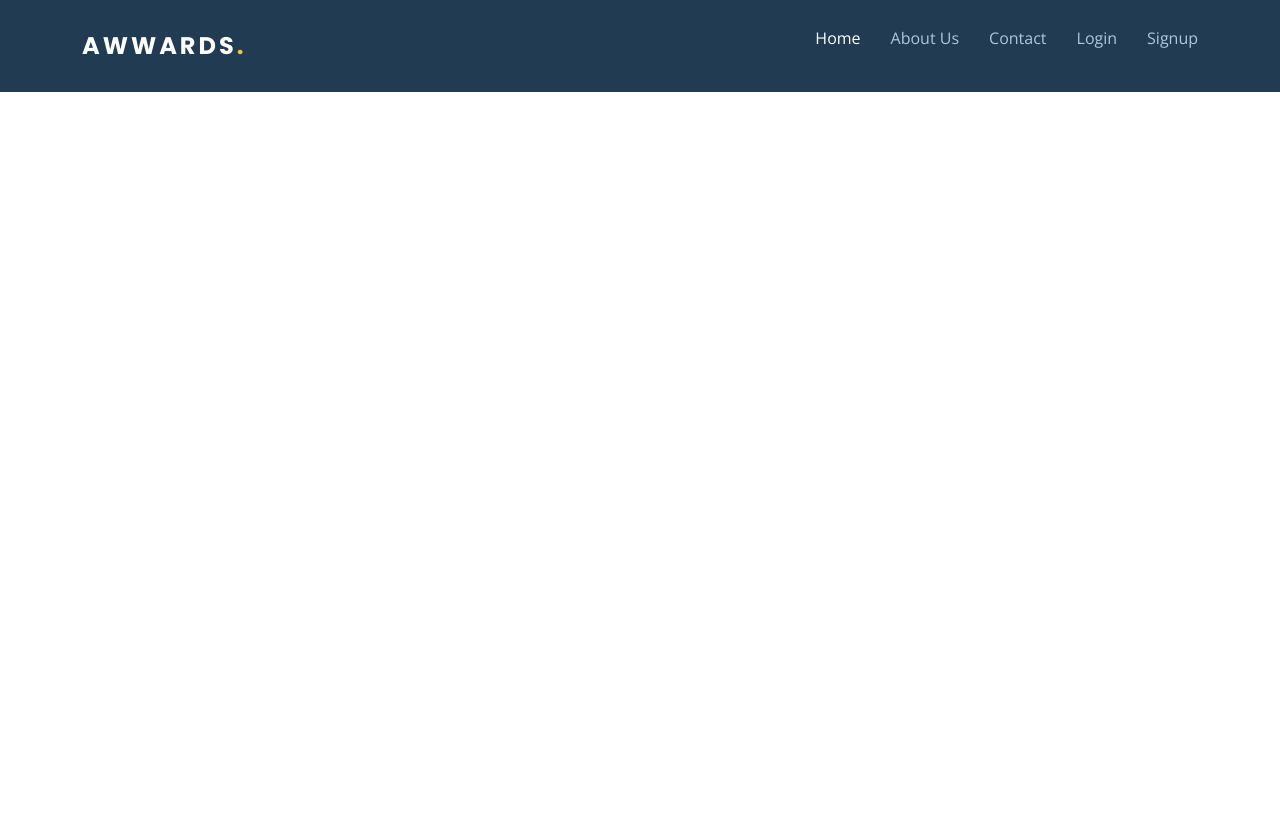
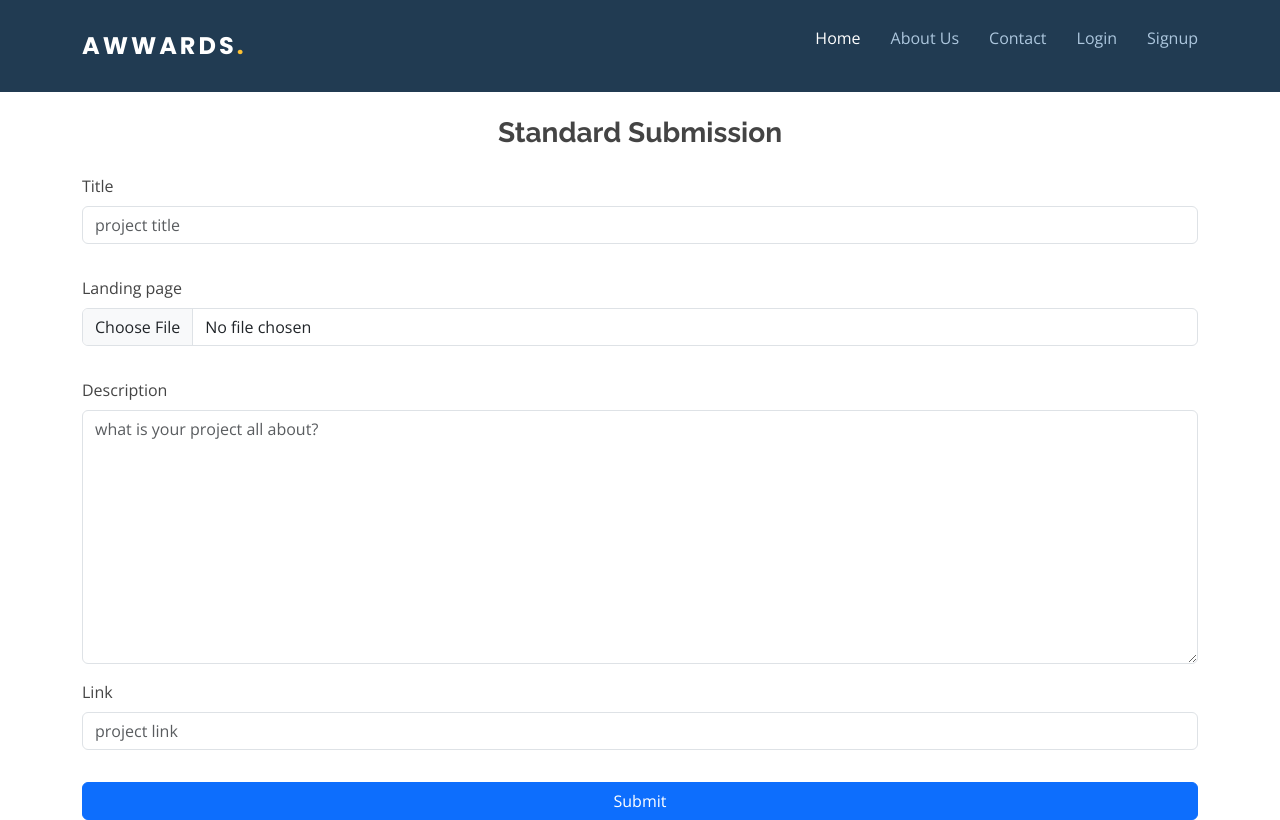
Before and after one commit to Edu58/Django-Awwards-Clone, a Django app: page /submit/ in a window 1280 px wide. Before the commit the page ends 92 px from the top, so only its background shows below. Run offline with Django 4.2, Linux system fonts and the light colour scheme; some libraries are stand-ins or nearby versions.

Commit message:
add custom widgets to  SubmitProjectForm

```diff
--- a/main/forms.py
+++ b/main/forms.py
@@ -9,3 +9,8 @@ class SubmitProjectForm(forms.ModelForm):
         model = Project
         exclude = ("user", )
         fields = ('title', 'landing_page', 'description', 'link', )
+        widgets = {
+            'title': forms.TextInput(attrs={'placeholder': 'project title'}),
+            'link': forms.URLInput(attrs={'placeholder': 'project link'}),
+            'description': forms.Textarea(attrs={'cols': 20, 'placeholder': 'what is your project all about?'})
+        }
--- a/main/views.py
+++ b/main/views.py
@@ -1,4 +1,5 @@
-from django.shortcuts import render
+from django.shortcuts import redirect, render
+from .forms import SubmitProjectForm
 
 
 # Create your views here.
@@ -9,4 +10,13 @@ def home(request):
     return render(request, 'home.html')
 
 def submit(request):
-    return render(request, 'submit.html')
+    form = SubmitProjectForm()
+
+    if request.method == "POST":
+        print('hello')
+        return redirect('home')
+
+    context = {
+        'form': form
+    }
+    return render(request, 'submit.html', context)
--- /dev/null
+++ b/static/css/submit.css
@@ -0,0 +1,3 @@
+form input {
+    margin-bottom: 2rem;
+}
--- a/templates/submit.html
+++ b/templates/submit.html
@@ -1,11 +1,25 @@
 {%extends 'base.html'%}
+{% load django_bootstrap5 %}
 {% load static %}
 
 {% block styles %}
 {{block.super}}
-<link rel="stylesheet" href="{% static 'css/submission.css' %}">
+<link rel="stylesheet" href="{% static 'css/submit.css' %}">
 {% endblock styles %}
 
 {% block content %}
+<section class="container mt-4">
+    <div class="text-center mb-4">
+        <h3 class="fw-bold">
+            Standard Submission
+        </h3>
+    </div>
+    <form action="{% url 'submit' %}" method="post" enctype="multipart/form-data">
+        {% csrf_token %}
 
+        {% bootstrap_form form layout='horizontal' %}
+
+        <button class="btn btn-primary w-100">Submit</button>
+    </form>
+</section>
 {% endblock content %}
```
